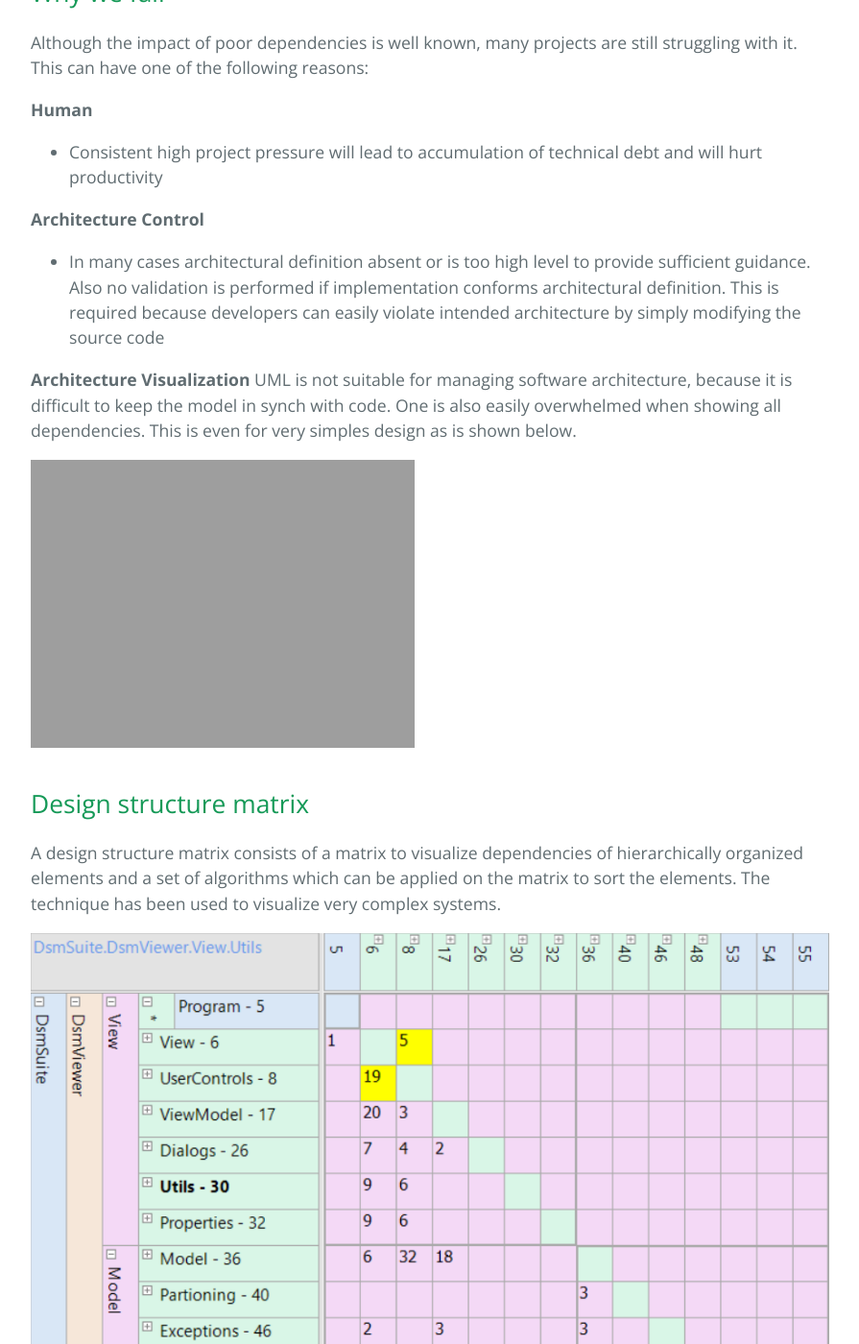
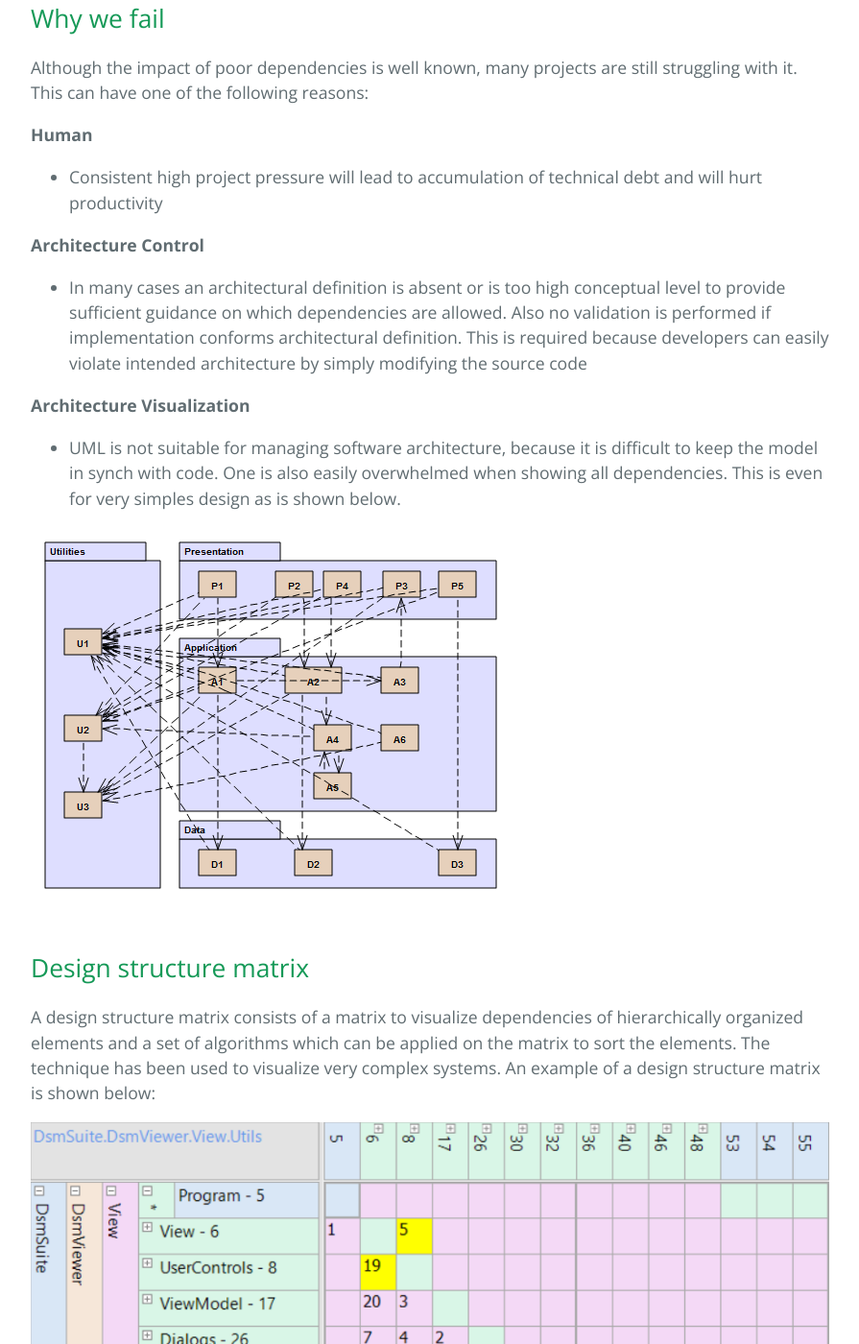
Before and after one commit to dsmsuite/dsmsuite.github.io, a Jekyll site: the page built from index.md, in a window 1280 px wide and 1400 px high, scrolled down 1621 px. Shown: the whole window at 96% size, without its empty margins (192-1087 px from the left). Built offline with Jekyll 4.4.1, drawn with Linux system fonts in a browser that asks for light colours; our own code applies the rules of GitHub Pages for plain Markdown files; some of the changed text lies outside the part shown.

Commit message:
Update index

```diff
--- a/index.md
+++ b/index.md
@@ -20,7 +20,8 @@ It found out that:
 
 **Defect rate**
 * 3.1X increase between periphery and core
-* 2.6X for McCabe, combined effect 8.3X
+* 2.6X for McCabe
+* Combined effect 8.3X
 
 **Lower productivity**
 * 50% decline as developer moves from periphery to core (conservatively)
@@ -43,19 +44,19 @@ This can have one of the following reasons:
 * Consistent high project pressure will lead to accumulation of technical debt and will hurt productivity
 
 **Architecture Control**
-* In many cases architectural definition absent or is too high level to provide sufficient guidance. Also no validation is performed if implementation conforms architectural definition.
+* In many cases an architectural definition is absent or is too high conceptual level to provide sufficient guidance on which dependencies are allowed. Also no validation is performed if implementation conforms architectural definition.
 This is required because developers can easily violate intended architecture by simply modifying the source code
 
 **Architecture Visualization**
-UML is not suitable for managing software architecture, because it is difficult to keep the model in synch with code. One is also easily overwhelmed when showing all dependencies.
+* UML is not suitable for managing software architecture, because it is difficult to keep the model in synch with code. One is also easily overwhelmed when showing all dependencies.
 This is even for very simples design as is shown below.
 
-![uml](https://dsmsuite.github.io/assets/img/index/uml.gif "uml")
+![uml](https://dsmsuite.github.io/assets/img/index/uml.png "uml")
 
 ## Design structure matrix
 
 A design structure matrix consists of a matrix to visualize dependencies of hierarchically organized elements and a set of algorithms which can be applied on the matrix to sort the elements.
-The technique has been used to visualize very complex systems.
+The technique has been used to visualize very complex systems. An example of a design structure matrix is shown below:
 
 ![example dsm](https://dsmsuite.github.io/assets/img/index/dsm_example.png "example dsm")
 
```
Also changed, not shown: other parts of index.md (+3 -3 lines), about.md (+1 -1 lines).
